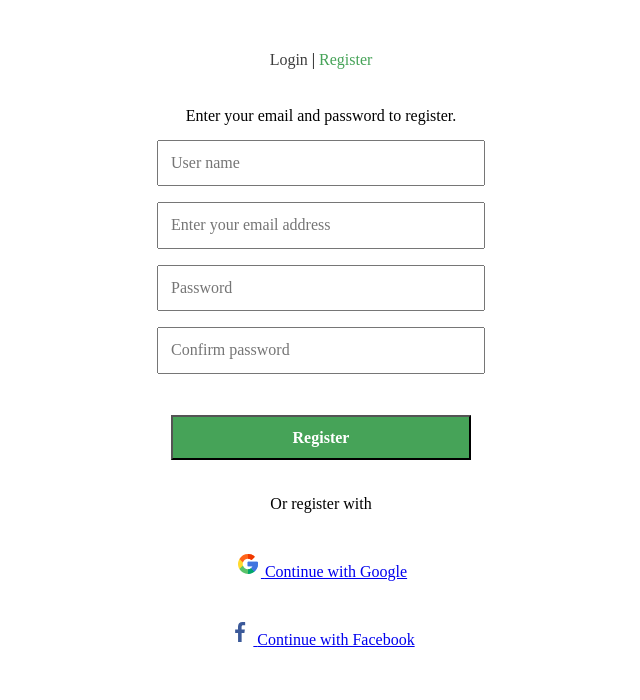
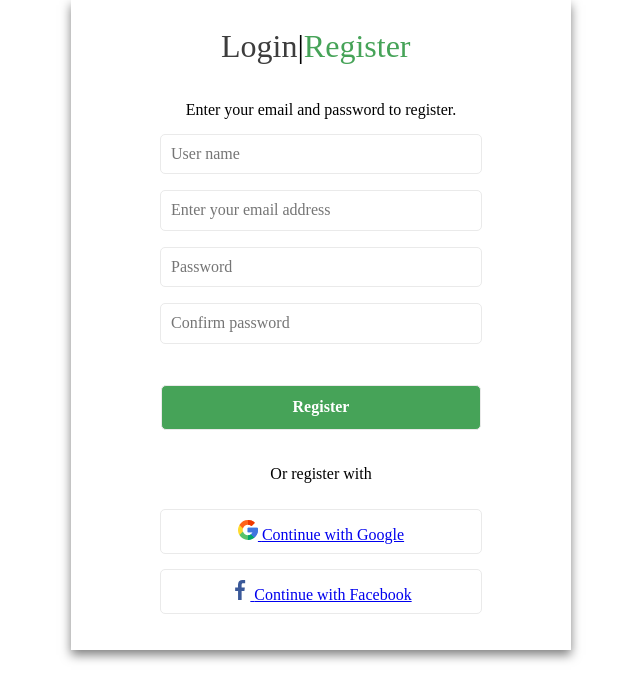
Before and after one commit to Migasstas/GREENSHOP, a plain HTML site: page Registration.html in a window 1280 px wide. Shown: the whole page, without its empty margins (319-959 px from the left). Drawn offline with Linux system fonts and the light colour scheme.

Commit message:
GREENSHOP

```diff
--- a/CSS/style.css
+++ b/CSS/style.css
@@ -1,8 +1,31 @@
-*{
-    padding: 0;
-    margin: 0;
-}
-.container{
-    max-weight: 1200px;
-    margin: auto;
-}
+*
+{padding: 0;
+    margin: 0;}
+
+.main
+{max-width: 500px; height: 650px; margin: auto; background: #FFFFFF; box-shadow: 0px 5px 10px 0px rgba(0, 0, 0, 0.5)}
+
+.input
+{margin-bottom: 16px; max-height: 40px; width: 300px; padding: 10px; border-radius: 5px; border: 1px solid #EAEAEA}
+
+.input2
+{margin-bottom: 41px; max-height: 40px; width: 300px; padding: 10px; border-radius: 5px; border: 1px solid #EAEAEA}
+
+.title
+{padding: 30px 150px 40px 150px; margin: auto}
+
+.button
+{margin-bottom: 36px; height: 45px; width: 320px; color: #ffffff;
+    background: #46A358; border-radius: 5px; border: 1px solid #EAEAEA}
+
+.simple_text
+{margin-bottom: 16px; text-align: center}
+
+.simple_text2
+{margin-bottom: 27px; text-align: center}
+
+.link_1
+{width: 300px; margin: auto; padding: 10px; border-radius: 5px; border: 1px solid #EAEAEA; margin-bottom: 15px}
+
+.link_2
+{width: 300px; margin: auto; padding: 10px; border-radius: 5px; border: 1px solid #EAEAEA; margin-bottom: 40px}
--- a/Registration.html
+++ b/Registration.html
@@ -11,75 +11,66 @@
     <link rel="stylesheet" href="CSS/style.css">
 </head>
 <body>
-<div style="max-width: 500px; height: 650px; margin: auto; background: #FFFFFF;text-align: center">
+<div class="main">
     <div>
-        <h2 style="padding: 52px 150px 40px 150px">
-            <span style="color: #3D3D3D">Login</span>
-            <span>|</span>
-            <span style="color: #46A358">Register</span>
-        </h2>
+        <h1 class="title"><span style="color: #3D3D3D">Login</span><span>|</span><span style="color: #46A358">Register</span></h1>
     </div>
-    <p style="margin-bottom: 16px; text-align: center">Enter your email and password to register.</p>
+    <p class="simple_text">Enter your email and password to register.</p>
     <form style="text-align: center">
-        <div style="text-align: center">
-            <input type="text" name="User name" placeholder="User name" id="User name"
-                   style="margin-bottom: 16px; max-height: 40px; width: 300px; padding: 12px">
+
+        <div>
+            <input
+                    class="input"
+                    type="text"
+                    name="User name"
+                    placeholder="User name"
+                    id="User name">
         </div>
-        <div style="text-align: center">
-            <input type="email" name="Enter your email address" placeholder="Enter your email address" id="Enter your email address"
-                   style="margin-bottom: 16px; max-height: 40px; width: 300px; padding: 12px">
+
+        <div>
+            <input
+                    class="input"
+                    type="email"
+                    name="Enter your email address"
+                    placeholder="Enter your email address"
+                    id="Enter your email address">
         </div>
-        <div style="text-align: center">
-            <input type="password" name="Password" placeholder="Password" id="Password"
-                   style="margin-bottom: 16px; max-height: 40px; width: 300px;  padding: 12px">
+
+        <div>
+            <input
+                    class="input"
+                   type="password"
+                   name="Password"
+                   placeholder="Password"
+                   id="Password">
         </div>
-        <div style="text-align: center">
-            <input type="password" name="Confirm password" placeholder="Confirm password" id="Confirm password"
-                   style="margin-bottom: 41px; max-height: 40px; width: 300px; padding: 12px">
+
+        <div>
+            <input class="input2" type="password" name="Confirm password" placeholder="Confirm password" id="Confirm password">
         </div>
+
         <div>
-            <button type="button"
-                    style="margin-bottom: 36px; height: 45px; width: 300px; color: #ffffff; background: #46A358">
-                <b><h3 style="padding: 12px">Register</h3></b>
-            </button>
+            <button type="button" class="button"><b>Register</b></button>
         </div>
-        <p style="margin-bottom: 27px; text-align: center">Or register with</p>
-        <div style="margin-bottom: 15px; padding: 12px">
-            <a href="https://www.google.com.ua" title="Google" target="_blank"><span><svg width="20" height="20" viewBox="0 0 20 20" fill="none" xmlns="http://www.w3.org/2000/svg"
-            style="padding: 3px">
-            <g clip-path="url(#clip0_2_2044)">
-            <path d="M16.4336 17.6055C14.6992 19.0703 12.4492 20 9.99999 20C6.35545 20 3.1562 17.9922 1.42186 15.0625L2.07116 12.0695L4.9492 11.5352C5.61717 13.6914 7.63276 15.2734 9.99999 15.2734C11.1484 15.2734 12.2148 14.9102 13.0937 14.2656L15.8594 14.6875L16.4336 17.6055Z" fill="#59C36A"/>
-            <path d="M16.4336 17.6055L15.8594 14.6875L13.0937 14.2656C12.2148 14.9102 11.1484 15.2735 10 15.2735V20C12.4493 20 14.6992 19.0703 16.4336 17.6055Z" fill="#00A66C"/>
-            <path d="M4.72656 10C4.72656 10.539 4.8086 11.0546 4.94922 11.5352L1.42188 15.0625C0.542969 13.5859 0 11.8515 0 10C0 8.1484 0.542969 6.41406 1.42188 4.9375L4.25285 5.42473L4.94922 8.46484C4.8086 8.94527 4.72656 9.4609 4.72656 10Z" fill="#FFDA2D"/>
-            <path d="M20 10C20 13.0468 18.5899 15.7773 16.4336 17.6055L13.0938 14.2656C13.7734 13.7734 14.3477 13.1171 14.7227 12.3437H10C9.67184 12.3437 9.41406 12.0859 9.41406 11.7578V8.24219C9.41406 7.91402 9.67184 7.65625 10 7.65625H19.25C19.5312 7.65625 19.7773 7.85543 19.8242 8.13668C19.9414 8.74609 20 9.37887 20 10Z" fill="#4086F4"/>
-            <path d="M14.7227 12.3437C14.3477 13.1171 13.7734 13.7734 13.0938 14.2656L16.4336 17.6055C18.5899 15.7773 20 13.0469 20 10C20 9.37887 19.9414 8.74609 19.8242 8.13668C19.7773 7.85543 19.5312 7.65625 19.25 7.65625H10V12.3437H14.7227Z" fill="#4175DF"/>
-            <path d="M16.5976 2.79293C16.6094 2.95699 16.5391 3.10937 16.4336 3.22652L13.9258 5.72262C13.7266 5.93355 13.3985 5.95699 13.1641 5.78121C12.2382 5.08984 11.1484 4.72656 9.99999 4.72656C7.63276 4.72656 5.61717 6.30855 4.9492 8.46484L1.42186 4.9375C3.1562 2.00781 6.35546 0 9.99999 0C12.332 0 14.6055 0.859375 16.3867 2.35934C16.5156 2.46484 16.5859 2.62887 16.5976 2.79293Z" fill="#FF641A"/>
-            <path d="M13.1641 5.78121C13.3984 5.95703 13.7265 5.93355 13.9257 5.72262L16.4336 3.22652C16.5391 3.10938 16.6094 2.95703 16.5976 2.79293C16.5859 2.62883 16.5156 2.46484 16.3867 2.35934C14.6055 0.859375 12.332 0 10 0V4.72656C11.1484 4.72656 12.2382 5.08984 13.1641 5.78121Z" fill="#F03800"/>
-            </g>
-            <defs>
-            <clipPath id="clip0_2_2044">
-            <rect width="20" height="20" fill="white"/>
-            </clipPath>
-            </defs>
-            </svg>
-            </span>
+
+        <p class="simple_text2">Or register with</p>
+
+        <div class="link_1">
+            <a href="https://www.google.com.ua" title="Google" target="_blank">
+                <span>
+                    <img src="images/google%201.svg" alt="Google">
+                </span>
                 Continue with Google</a>
+        </div>
 
-        </div>
-        <div style="margin-bottom: 40px; padding: 12px">
+        <div class="link_2">
             <a href="https://www.facebook.com/" title="Facebook" target="_blank">
             <span>
-                <svg width="20" height="20" viewBox="0 0 20 20" fill="none" xmlns="http://www.w3.org/2000/svg"
-                     style="padding: 3px">
-            <g clip-path="url(#clip0_2_2021)">
-            <path d="M13.3309 3.32083H15.1567V0.140833C14.8417 0.0975 13.7584 0 12.4967 0C6.72006 0 8.29172 6.54167 8.06172 7.5H5.15589V11.055H8.06089V20H11.6226V11.0558H14.4101L14.8526 7.50083H11.6217C11.7784 5.1475 10.9876 3.32083 13.3309 3.32083Z" fill="#3B5999"/>
-            </g><defs>
-            <clipPath id="clip0_2_2021">
-            <rect width="20" height="20" fill="white"/>
-            </clipPath></defs></svg>
+                <img src="images/facebook%201.svg" alt="Facebook">
             </span>
                 Continue with Facebook</a>
         </div>
+
     </form>
 </div>
 </body>
```
